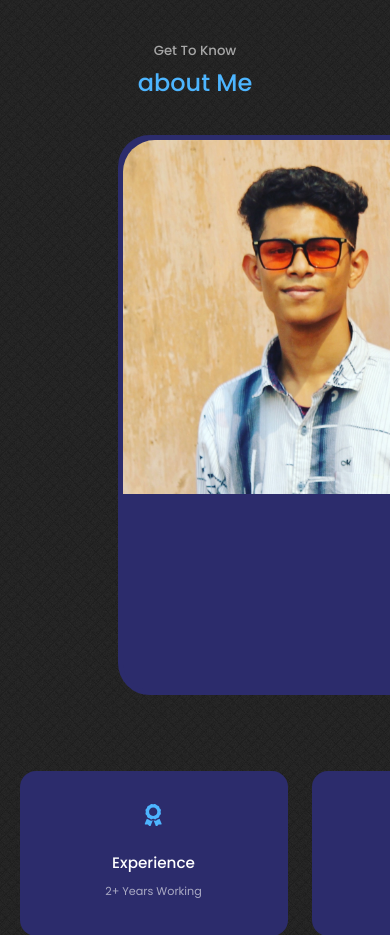
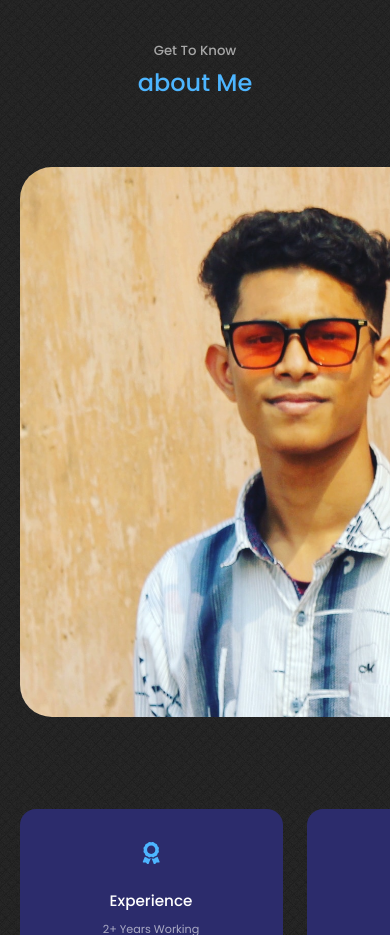
Before and after one commit to nomayen31/Nomayen_portfolio, a React (Create React App) app: page / in a window 390 px wide. Shown: the part 900-1835 px from the top of the page. Built offline with nearby package versions, Linux system fonts and the light colour scheme.

Commit message:
aboute style update 1

```diff
--- a/src/components/about/About.css
+++ b/src/components/about/About.css
@@ -73,6 +73,8 @@ color: var(--color-light);
     .about__me{
             width: 50%;
             margin: 2rem auto 4rem;
+
+
     }
     .about__content p{
         margin: 1rem 0 0.1rem;
@@ -81,8 +83,9 @@ color: var(--color-light);
 
 @media screen and (max-width:600px) {
     .about__me{
-        width: 65%;
-        margin: 0 auto 3rem;
+        width: 100%;
+        background: none;
+        border: none;
 }
 .about__cards{
     grid-template-columns: 1fr 1fr;
```
